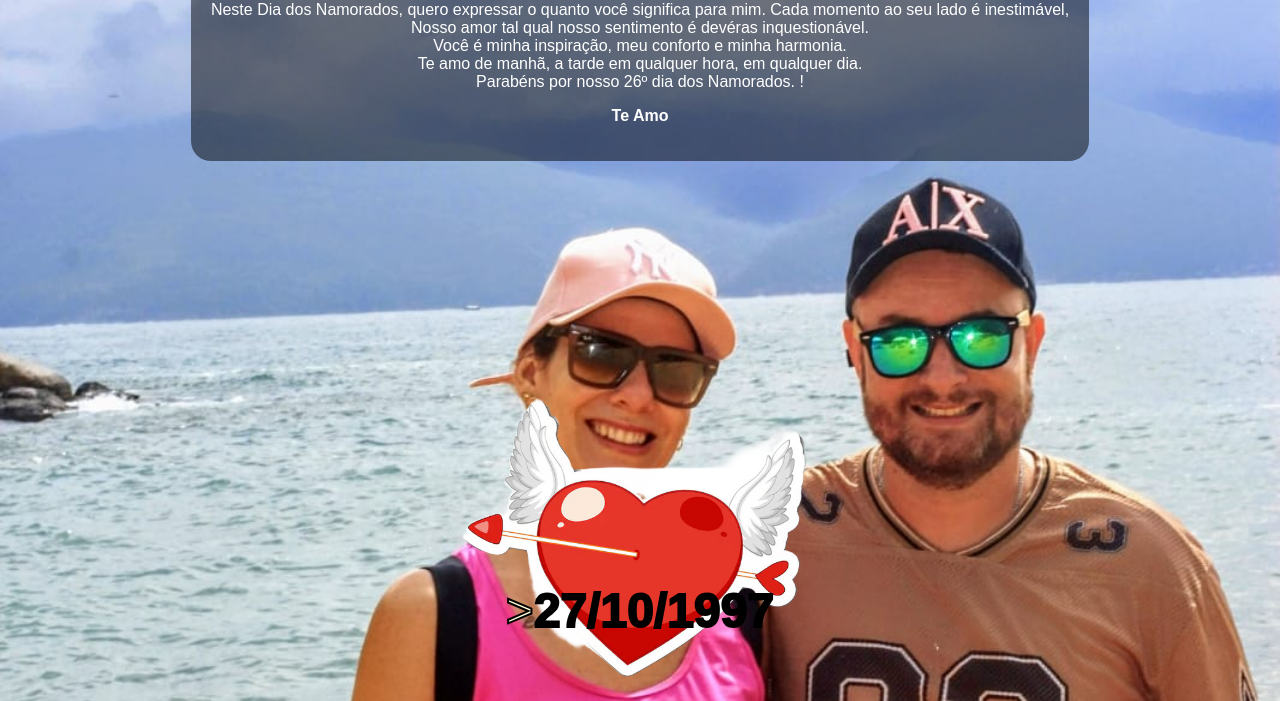
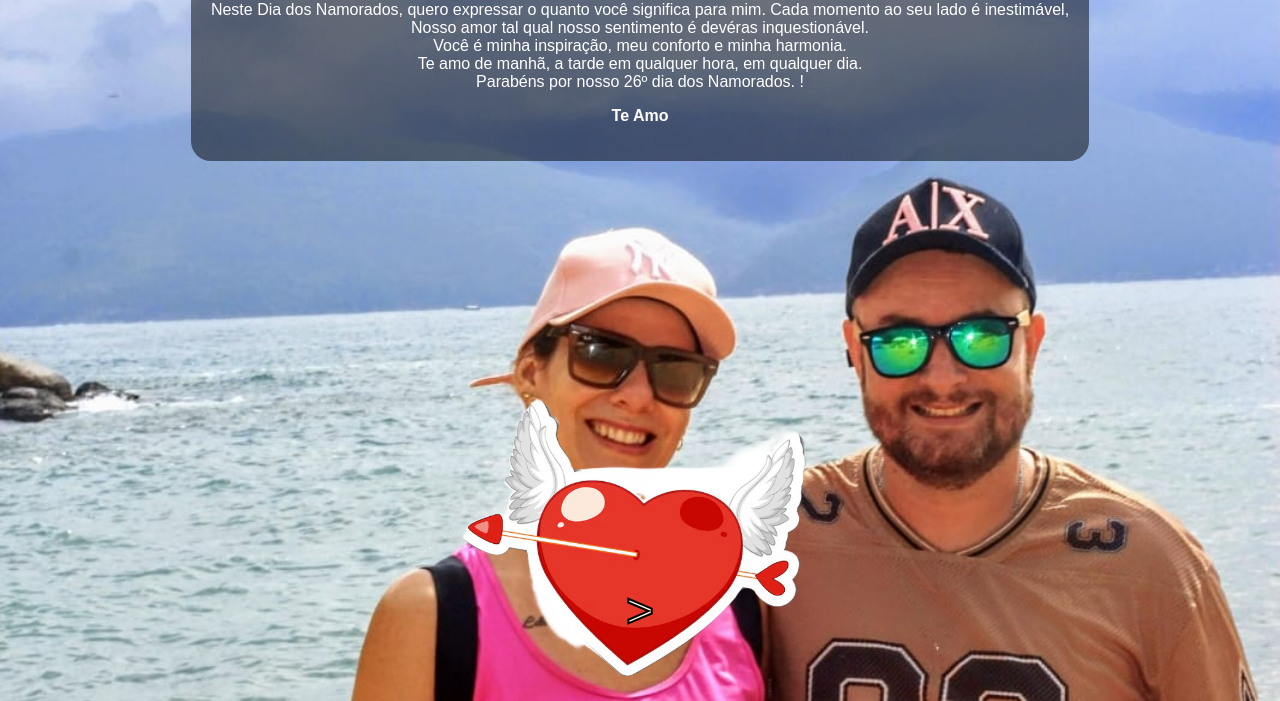
Before and after one commit to luiz1677/dia-dos-namorados-taisa, a plain HTML site: page index.html in a window 1280 px wide. Shown: the part 99-800 px from the top of the page. Drawn offline with Linux system fonts and the light colour scheme.

Commit message:
Update index.html

```diff
--- a/index.html
+++ b/index.html
@@ -76,7 +76,7 @@
     </div>
     <img src="Couple.png" class="silhouette" alt="Couple">
     <div class="footer">
-        <p>><b><font color="black">27/10/1997</font></b></p>
+        <p>><b><font color="black" 27/10/1997</font></b></p>
     </div>
 </body>
 </html>
```
